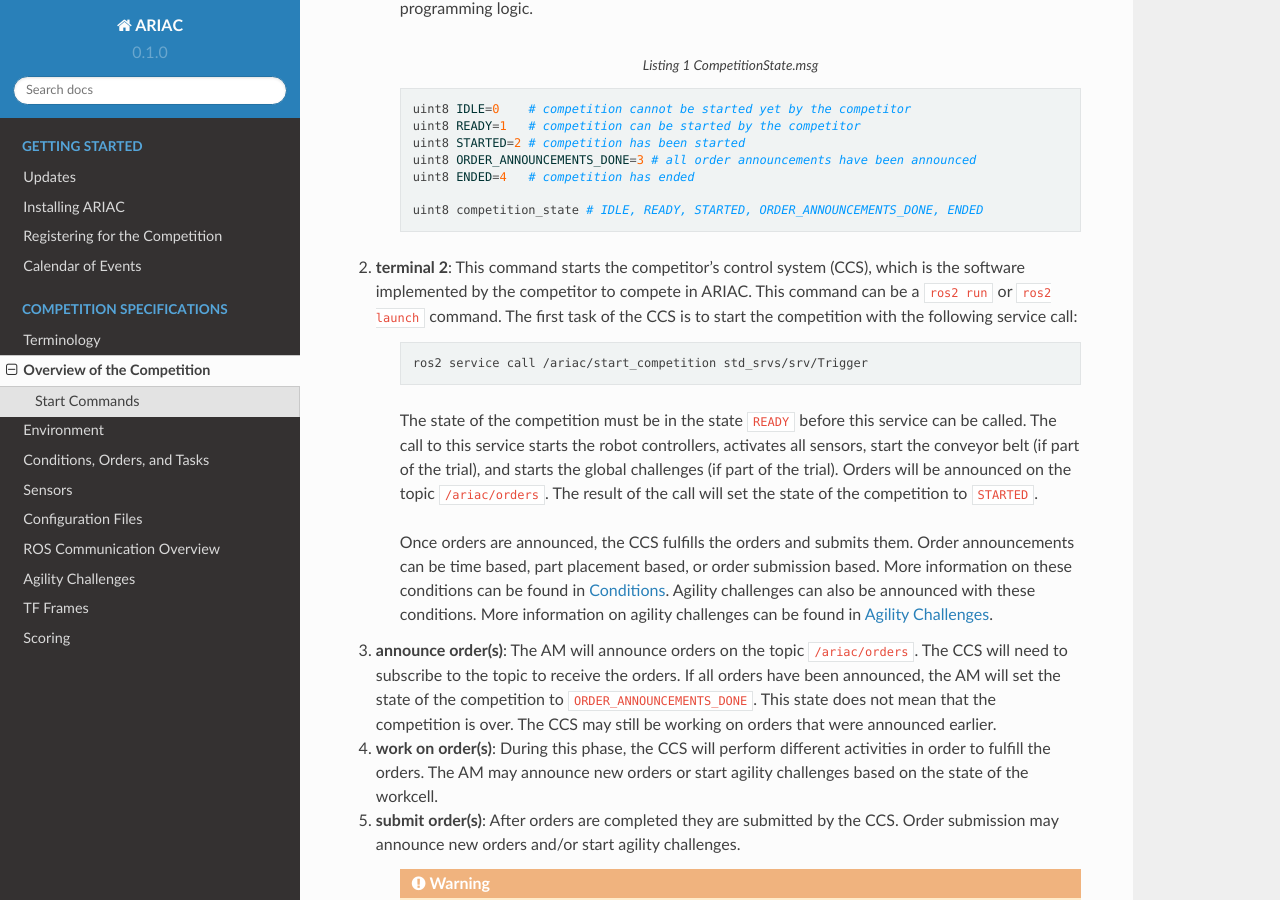
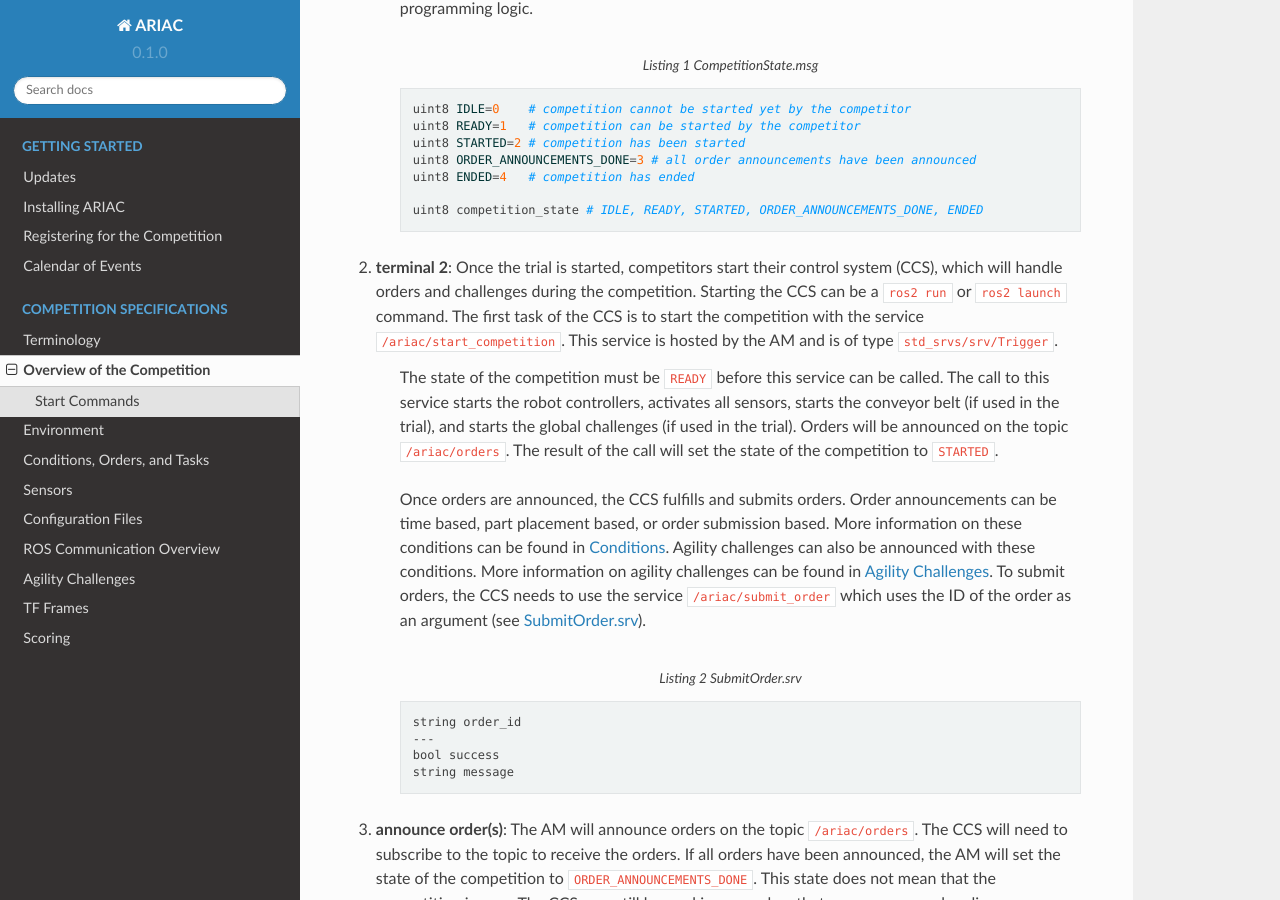
Before and after one commit to usnistgov/ARIAC, a Sphinx documentation site: the page built from docs/competition/overview.rst, in a window 1280 px wide and 900 px high, scrolled down 1610 px. Built offline with Sphinx 7.4.7 and the Read the Docs theme 2.0.0, drawn with Linux system fonts in a browser that asks for light colours.

Commit message:
added documentation on the CCS

```diff
--- a/docs/competition/overview.rst
+++ b/docs/competition/overview.rst
@@ -50,15 +50,20 @@
 
 
 
-2. **terminal 2**: This command starts the competitor's control system (CCS), which is the software implemented by the competitor to compete in ARIAC. This command can be a ``ros2 run`` or ``ros2 launch`` command. The first task of the CCS is to start the competition with the following service call:
+2. **terminal 2**: Once the trial is started, competitors start their control system (CCS), which will handle orders and challenges during the competition. Starting the CCS can be a ``ros2 run`` or ``ros2 launch`` command. The first task of the CCS is to start the competition with the service ``/ariac/start_competition``. This service is hosted by the AM and is of type ``std_srvs/srv/Trigger``.
+
+    The state of the competition must be ``READY`` before this service can be called. The call to this service starts the robot controllers, activates all sensors, starts the conveyor belt (if used in the trial), and starts the global challenges (if used in the trial). Orders will be announced on the topic ``/ariac/orders``. The result of the call will set the state of the competition to ``STARTED``.
+
+    Once orders are announced, the CCS fulfills and submits orders. Order announcements can be time based, part placement based, or order submission based. More information on these conditions can be found in :ref:`CONDITIONS`. Agility challenges can also be announced with these conditions. More information on agility challenges can be found in :ref:`AGILITY_CHALLENGES`. To submit orders, the CCS needs to use the service ``/ariac/submit_order`` which uses the ID of the order as an argument (see :ref:`SubmitOrderSrv`).
 
     .. code-block:: bash
+        :caption: SubmitOrder.srv
+        :name: SubmitOrderSrv
 
-        ros2 service call /ariac/start_competition std_srvs/srv/Trigger
-
-    The state of the competition must be in the state ``READY`` before this service can be called. The call to this service starts the robot controllers, activates all sensors, start the conveyor belt (if part of the trial), and starts the global challenges (if part of the trial). Orders will be announced on the topic ``/ariac/orders``. The result of the call will set the state of the competition to ``STARTED``.
-
-    Once orders are announced, the CCS fulfills the orders and submits them. Order announcements can be time based, part placement based, or order submission based. More information on these conditions can be found in :ref:`CONDITIONS`. Agility challenges can also be announced with these conditions. More information on agility challenges can be found in :ref:`AGILITY_CHALLENGES`.
+        string order_id
+        ---
+        bool success
+        string message
 
 3. **announce order(s)**: The AM will announce orders on the topic ``/ariac/orders``. The CCS will  need to subscribe to the topic to receive the orders. If all orders have been announced, the AM will set the state of the competition to ``ORDER_ANNOUNCEMENTS_DONE``. This state does not mean that the competition is over. The CCS may still be working on orders that were announced earlier.
 
```
